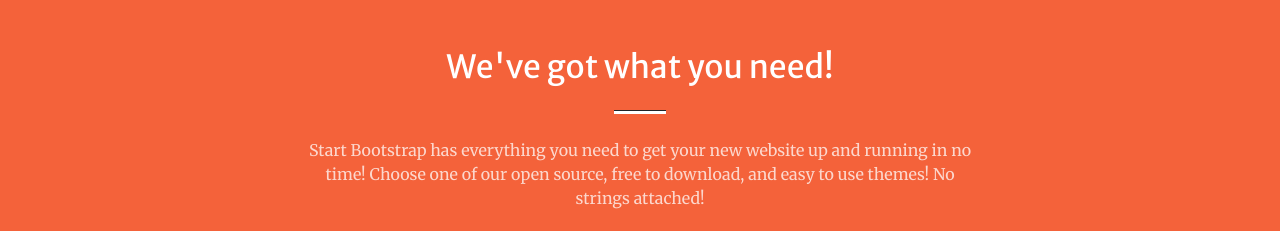
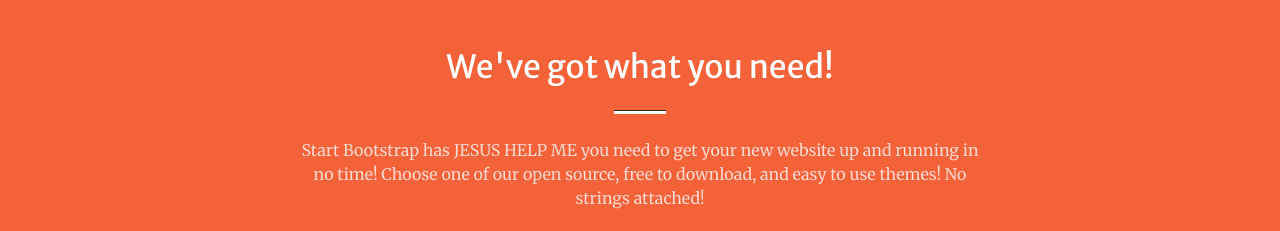
Before and after one commit to jackt2469/jetguitar, a website: page dist/index.html in a window 1280 px wide. Shown: the part 880-1111 px from the top of the page. Drawn offline with nearby package versions, Linux system fonts and the light colour scheme; some packages are replaced by stand-ins of ours; a script that the page names is missing.

Commit message:
initial commit

```diff
--- a/dist/index.html
+++ b/dist/index.html
@@ -56,7 +56,7 @@
                     <div class="col-lg-8 text-center">
                         <h2 class="text-white mt-0">We've got what you need!</h2>
                         <hr class="divider divider-light" />
-                        <p class="text-white-75 mb-4">Start Bootstrap has everything you need to get your new website up and running in no time! Choose one of our open source, free to download, and easy to use themes! No strings attached!</p>
+                        <p class="text-white-75 mb-4">Start Bootstrap has JESUS HELP ME you need to get your new website up and running in no time! Choose one of our open source, free to download, and easy to use themes! No strings attached!</p>
                         <a class="btn btn-light btn-xl" href="#services">Get Started!</a>
                     </div>
                 </div>
```
